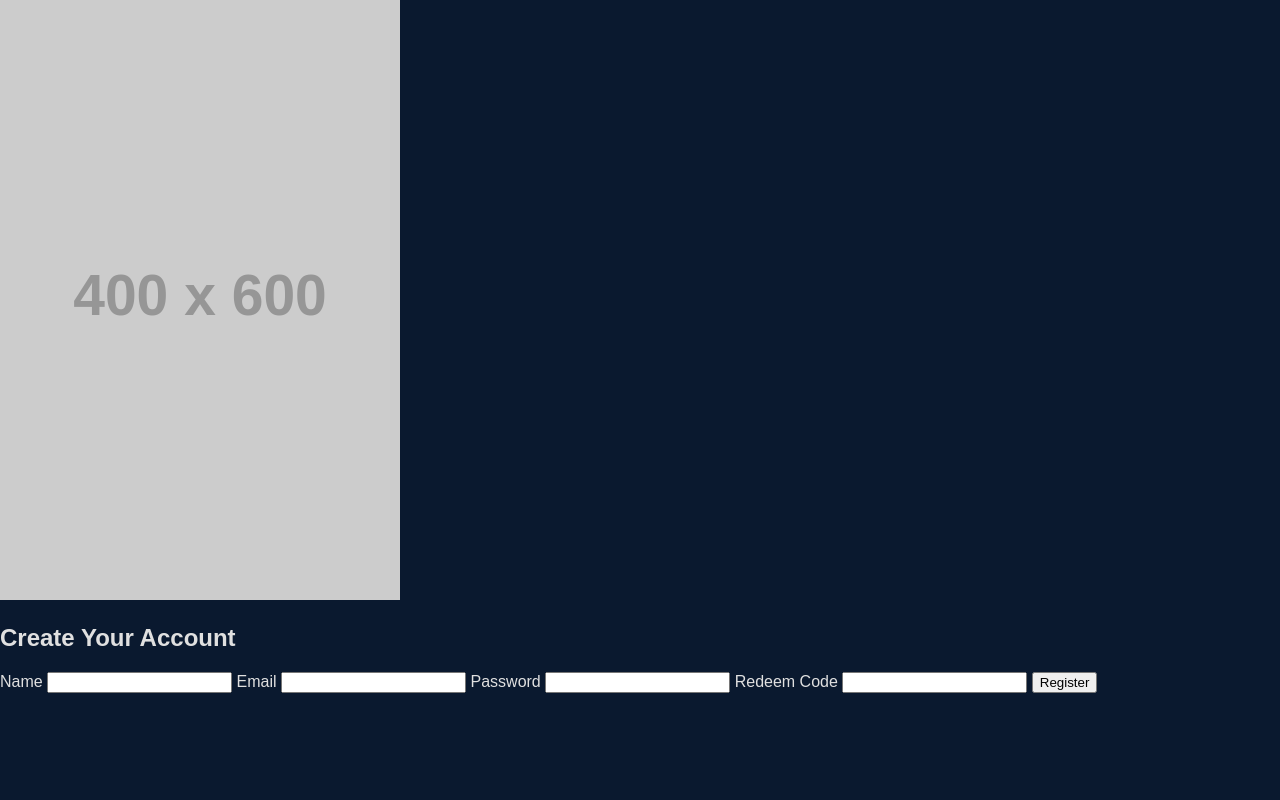
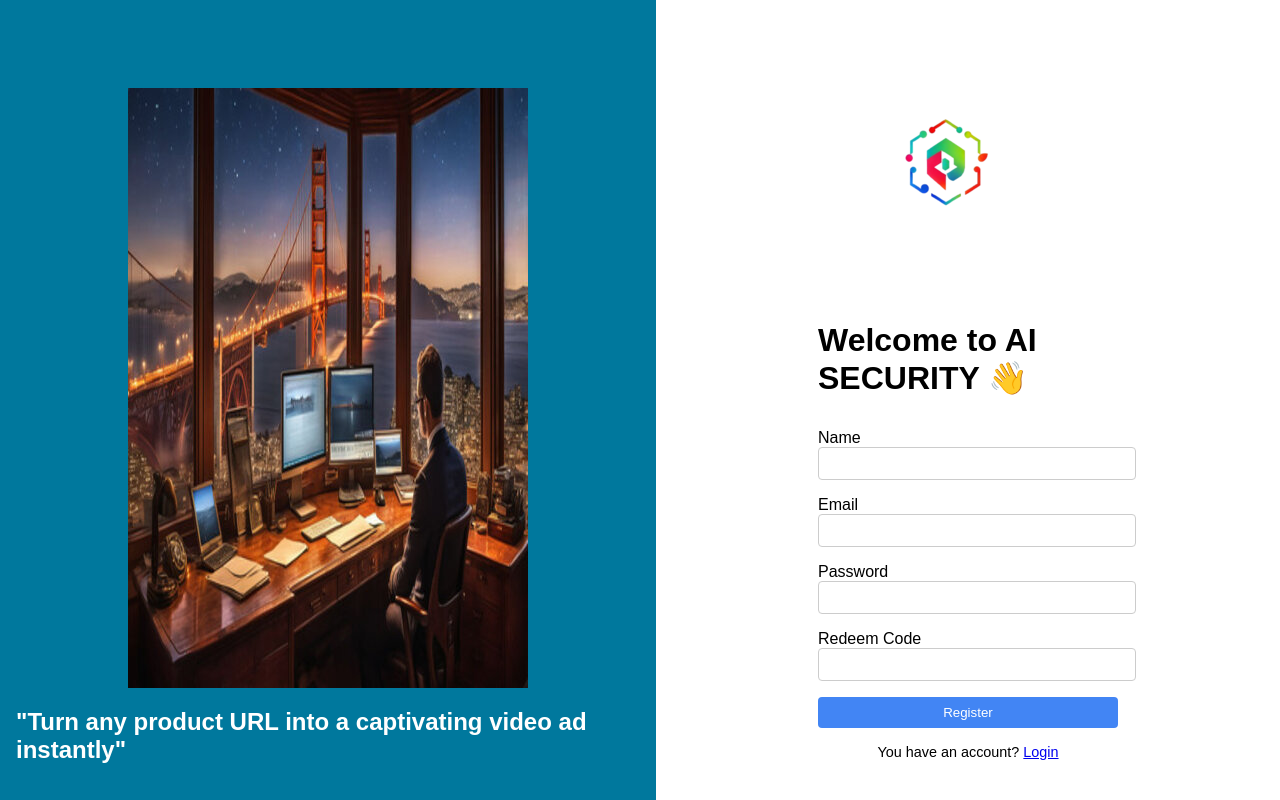
Before and after one commit to edycyber/CyberGuard, a plain HTML site: page register.html in a window 1280 px wide. Drawn offline with Linux system fonts and the light colour scheme; placeholder pictures from the web are drawn by us.

Commit message:
Update register.html

```diff
--- a/register.html
+++ b/register.html
@@ -3,18 +3,92 @@
 <head>
     <meta charset="UTF-8">
     <meta name="viewport" content="width=device-width, initial-scale=1.0">
-    <title>CyberGuard - Register</title>
-    <link rel="stylesheet" href="styles.css">
-
-
+    <title>CyberGuard - Login</title>
+    <style>
+        body, html {
+            margin: 0;
+            padding: 0;
+            height: 100%;
+            font-family: Arial, sans-serif;
+        }
+        .container {
+            display: flex;
+            height: 100%;
+        }
+        .image-section {
+            flex: 1;
+            background-color: #00789d;
+            display: flex;
+            flex-direction: column;
+            justify-content: center;
+            align-items: center;
+            color: white;
+            padding: 1rem;
+        }
+        .login-section {
+            flex: 1;
+            display: flex;
+            justify-content: center;
+            align-items: center;
+            background-color: white;
+        }
+        .login-container {
+            width: 300px;
+        }
+        .logo {
+            text-align: left;
+            margin-bottom: 1rem;
+        }
+        h1 {
+            margin-bottom: 2rem;
+        }
+        input {
+            width: 100%;
+            padding: 0.5rem;
+            margin-bottom: 1rem;
+            border: 1px solid #ccc;
+            border-radius: 4px;
+        }
+        button {
+            width: 100%;
+            padding: 0.5rem;
+            background-color: #4285f4;
+            color: white;
+            border: none;
+            border-radius: 4px;
+            cursor: pointer;
+        }
+        .forgot-password {
+            text-align: right;
+            font-size: 0.8rem;
+            margin-bottom: 1rem;
+        }
+        .signup {
+            text-align: center;
+            margin-top: 1rem;
+            font-size: 0.9rem;
+        }
+        .image-placeholder {
+            width: 0%;
+            height: 300px;
+            background-color: rgba(255, 255, 255, 0.1);
+            margin-bottom: 1rem;
+        }
+    </style>
 </head>
 <body>
     <div class="container">
-        <div class="left-image">
-            <img src="https://via.placeholder.com/400x600" alt="Cybersecurity">
+        <div class="image-section">
+            <div class="image-placeholder"></div>
+            <img src="sanfrancisco6.jpg" alt="AI SECURITY logo">
+            <h2>"Turn any product URL into a captivating video ad instantly"</h2>
         </div>
-        <div class="right-form">
-            <h2>Create Your Account</h2>
+        <div class="login-section">
+            <div class="login-container">
+                <div class="logo">
+                    <img src="logo.ico" alt="AI SECURITY logo">
+                </div>
+                <h1>Welcome to AI SECURITY 👋</h1>
             <form id="registerForm">
                 <label for="name">Name</label>
                 <input type="text" id="name" name="name" required>
@@ -30,6 +104,10 @@
 
                 <button type="submit">Register</button>
             </form>
+                <div class="signup">
+                    You have an account? <a href="login.html">Login</a>
+                </div>
+            </div>
         </div>
     </div>
     <script src="script.js"></script>
```
